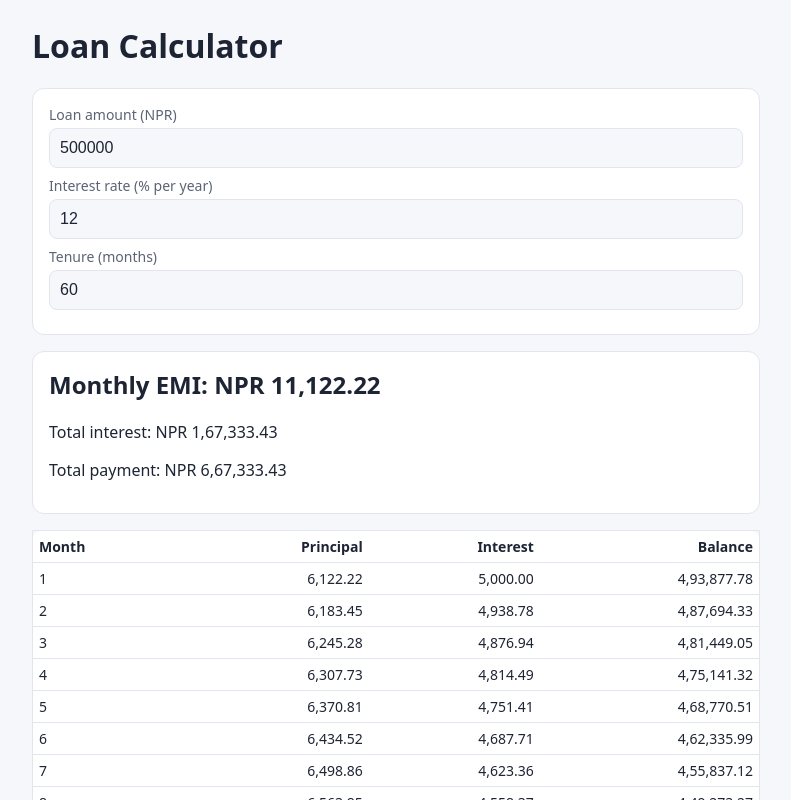
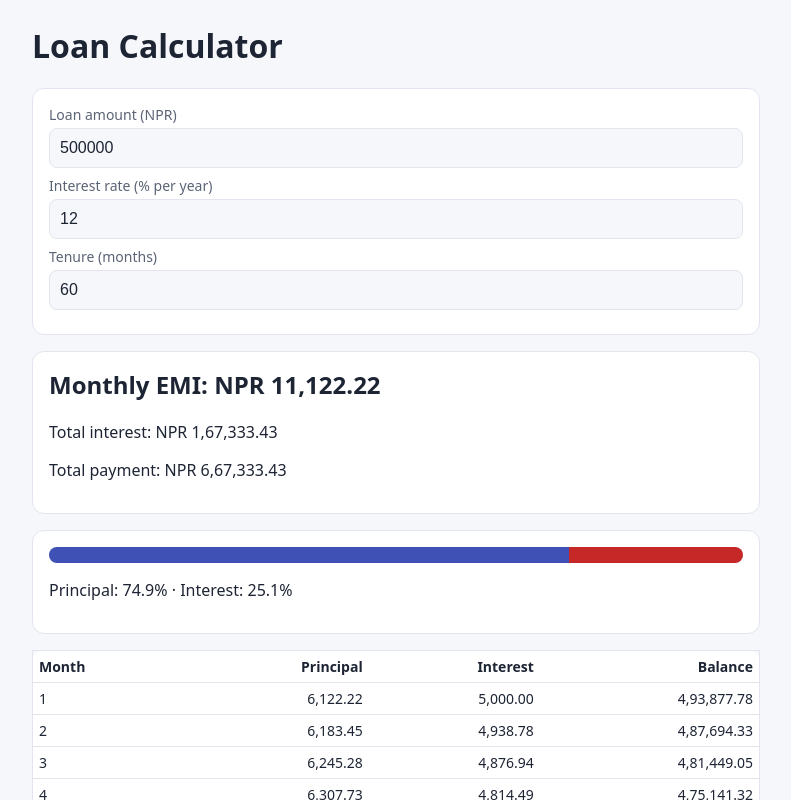
Before and after one commit to Sabin78910/loan-calculator-web, a React (Vite) app: page / in a window 1280 px wide. Shown: the top 800 px of the page, without its empty margins (244-1035 px from the left). Built offline with nearby package versions, Linux system fonts and the light colour scheme.

Commit message:
Implement #8: Show principal vs interest breakdown bar

```diff
--- a/src/App.tsx
+++ b/src/App.tsx
@@ -1,17 +1,17 @@
 import { useMemo, useState } from "react";
-import { calculateEmi, money, schedule } from "./emi";
+import { breakdown, calculateEmi, money, schedule } from "./emi";
 
 export default function App() {
   const [principal, setPrincipal] = useState("500000");
   const [rate, setRate] = useState("12");
   const [months, setMonths] = useState("60");
 
-  const { result, rows, error } = useMemo(() => {
+  const { result, split, rows, error } = useMemo(() => {
     try {
       const p = Number(principal), r = Number(rate), n = Number(months);
-      return { result: calculateEmi(p, r, n), rows: schedule(p, r, n), error: null };
+      return { result: calculateEmi(p, r, n), split: breakdown(p, r, n), rows: schedule(p, r, n), error: null };
     } catch (e) {
-      return { result: null, rows: [], error: (e as Error).message };
+      return { result: null, split: null, rows: [], error: (e as Error).message };
     }
   }, [principal, rate, months]);
 
@@ -24,12 +24,19 @@ export default function App() {
         <label>Tenure (months)<input inputMode="numeric" value={months} onChange={(e) => setMonths(e.target.value)} /></label>
       </div>
       {error && <p className="error" role="alert">{error}</p>}
-      {result && (
+      {result && split && (
         <>
           <section className="card" aria-label="Summary">
             <h2 style={{ marginTop: 0 }}>Monthly EMI: NPR {money(result.emi)}</h2>
             <p>Total interest: NPR {money(result.totalInterest)}</p>
             <p>Total payment: NPR {money(result.totalPayment)}</p>
+          </section>
+          <section className="card" aria-label="Payment breakdown">
+            <div className="split-bar" role="img" aria-label={`Principal ${split.principalPct.toFixed(1)}%, interest ${split.interestPct.toFixed(1)}%`}>
+              <span className="split-principal" style={{ width: `${split.principalPct}%` }} />
+              <span className="split-interest" style={{ width: `${split.interestPct}%` }} />
+            </div>
+            <p>Principal: {split.principalPct.toFixed(1)}% · Interest: {split.interestPct.toFixed(1)}%</p>
           </section>
           <table className="card">
             <thead><tr><th>Month</th><th>Principal</th><th>Interest</th><th>Balance</th></tr></thead>
--- a/src/emi.ts
+++ b/src/emi.ts
@@ -24,3 +24,9 @@ export function schedule(principal: number, annualRate: number, months: number):
 }
 
 export const money = (n: number) => n.toLocaleString("en-IN", { maximumFractionDigits: 2, minimumFractionDigits: 2 });
+
+export function breakdown(principal: number, annualRate: number, months: number) {
+  const { totalPayment, totalInterest } = calculateEmi(principal, annualRate, months);
+  const interestPct = (totalInterest / totalPayment) * 100;
+  return { principalPct: 100 - interestPct, interestPct };
+}
--- a/src/index.css
+++ b/src/index.css
@@ -24,3 +24,6 @@ ul.list li { display: flex; justify-content: space-between; align-items: center;
 table { width: 100%; border-collapse: collapse; font-size: 14px; }
 th, td { text-align: right; padding: 6px; border-bottom: 1px solid var(--border); }
 th:first-child, td:first-child { text-align: left; }
+.split-bar { display: flex; height: 16px; border-radius: 8px; overflow: hidden; background: var(--border); }
+.split-principal { background: var(--accent); }
+.split-interest { background: var(--danger); }
```
Also changed, not shown: 2 other files (tests, documents, lock files or other folders).
